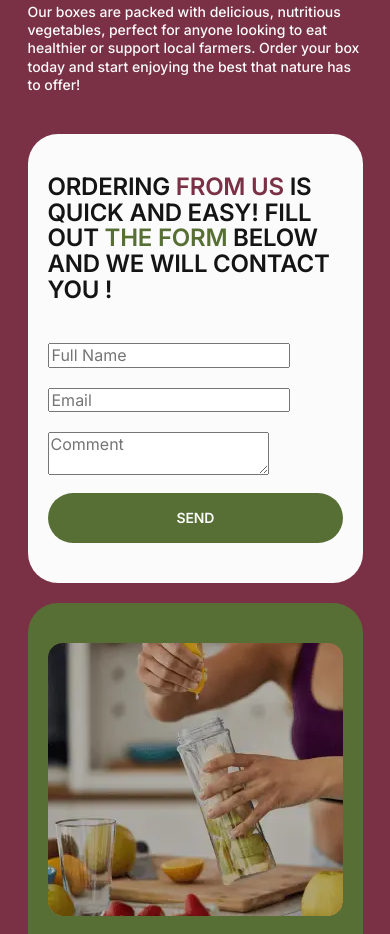
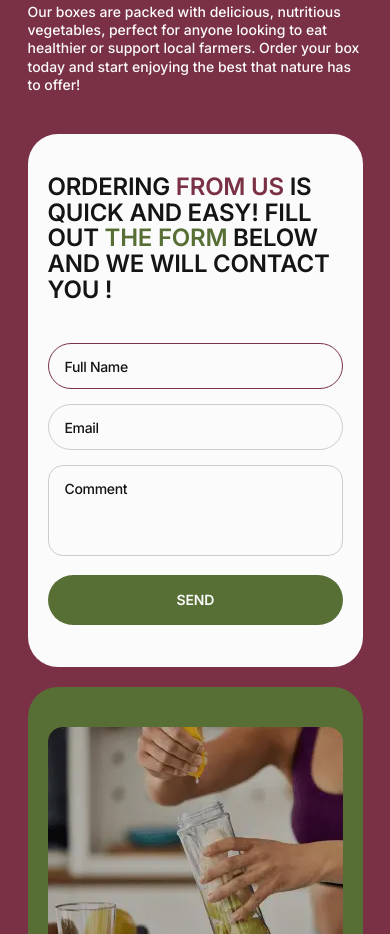
Before and after one commit to Vlad-Rzaiev/nexgen-team-project, a website built with Vite: page src/index.html in a window 390 px wide. Shown: the part 4031-4965 px from the top of the page. Built offline with nearby package versions, Linux system fonts and the light colour scheme.

Commit message:
add all mobile markup, exept not-last-child

```diff
--- a/src/css/order.css
+++ b/src/css/order.css
@@ -15,15 +15,6 @@
   margin-bottom: 40px;
 }
 
-.order-modal-form {
-  padding: 40px 20px;
-  width: 335px;
-  border-radius: 30px;
-
-  margin-bottom: 20px;
-
-  background-color: #fbfbfb;
-}
 .order-form-text {
   font-weight: 600;
   font-size: 24px;
@@ -40,21 +31,85 @@
 .order-form-accent-green {
   color: #576f35;
 }
+
+.order-modal-form {
+  padding: 40px 20px;
+  width: 335px;
+  min-height: 533px;
+  border-radius: 30px;
+
+  margin-bottom: 20px;
+
+  background-color: #fbfbfb;
+}
 .order-input-wrapper {
-  margin-bottom: 20px;
+  margin-bottom: 15px;
 }
+
 .order-form-input {
+  width: 100%;
+  border: 1px solid rgba(20, 20, 20, 0.2);
+  border-radius: 30px;
+  height: 46px;
+  outline: none;
+
+  background-color: transparent;
+
+  padding-left: 16px;
+  font-weight: 500;
+  font-size: 16px;
+  line-height: 1.25;
+  color: #141414;
+  letter-spacing: -0.02em;
+
+  transition: border-color 250ms cubic-bezier(0.4, 0, 0.2, 1);
 }
 .order-form-input::placeholder {
+  font-size: 14px;
+  line-height: 1.29;
+  color: #141414;
 }
-.order-form-input:placeholder-shown {
+
+.order-form-input:focus {
+  border-color: #7a3145;
+  outline: none;
+}
+.order-form-input:not(:placeholder-shown):invalid {
+  border-color: #e74a3b;
+}
+.order-form-input:not(:placeholder-shown):valid {
+  border-color: #3cbc81;
 }
 .order-textarea-wrapper {
   margin-bottom: 15px;
 }
 .order-form-textarea {
+  width: 100%;
+  border: 1px solid rgba(20, 20, 20, 0.2);
+  border-radius: 15px;
+  height: 91px;
+  outline: none;
+  resize: none;
+
+  background-color: transparent;
+
+  padding: 14px 16px;
+  font-weight: 500;
+  font-size: 16px;
+  line-height: 1.25;
+  color: #141414;
+  letter-spacing: -0.02em;
+
+  transition: border-color 250ms cubic-bezier(0.4, 0, 0.2, 1);
 }
 .order-form-textarea::placeholder {
+  font-size: 14px;
+  line-height: 1.29;
+  color: #141414;
+}
+.order-form-textarea:focus {
+  border-color: #7a3145;
+  outline: none;
 }
 
 .order-form-btn {
@@ -72,9 +127,12 @@
   letter-spacing: -0.01em;
   text-transform: uppercase;
   color: #fbfbfb;
+
+  transition: background-color 250ms cubic-bezier(0.4, 0, 0.2, 1);
 }
 .order-form-btn:hover,
 .order-form-btn:focus {
+  background-color: #3c511e;
 }
 
 .order-social-media-wrapper {
--- a/src/partials/order.html
+++ b/src/partials/order.html
@@ -23,6 +23,8 @@
           type="text"
           name="full name"
           placeholder="Full Name"
+          pattern="([A-z0-9_.-]{1,})@([A-z0-9_.-]{1,}).([A-z]{2,8})"
+          )
           required
           autofocus
         />
@@ -33,6 +35,8 @@
           type="email"
           name="user email"
           placeholder="Email"
+          pattern="([A-z0-9_.-]{1,})@([A-z0-9_.-]{1,}).([A-z]{2,8})"
+          )
           required
         />
       </div>
```
